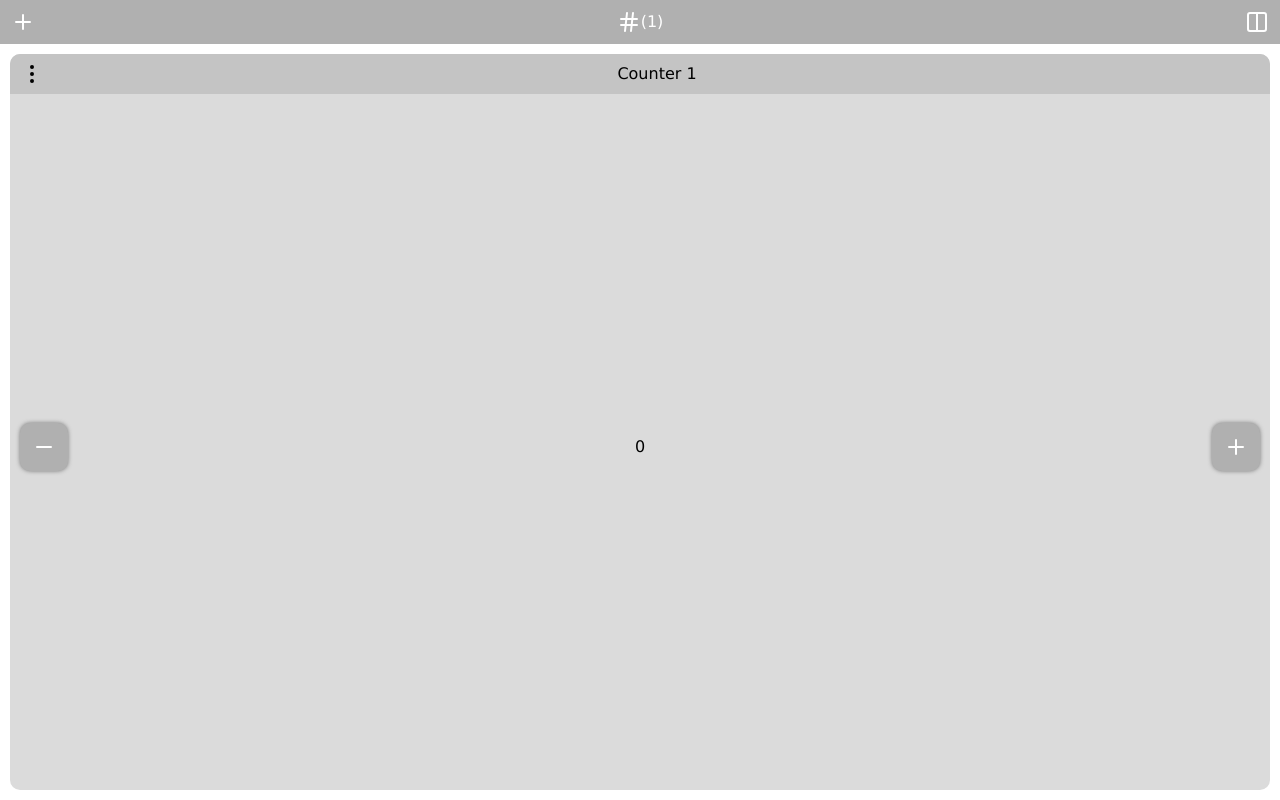
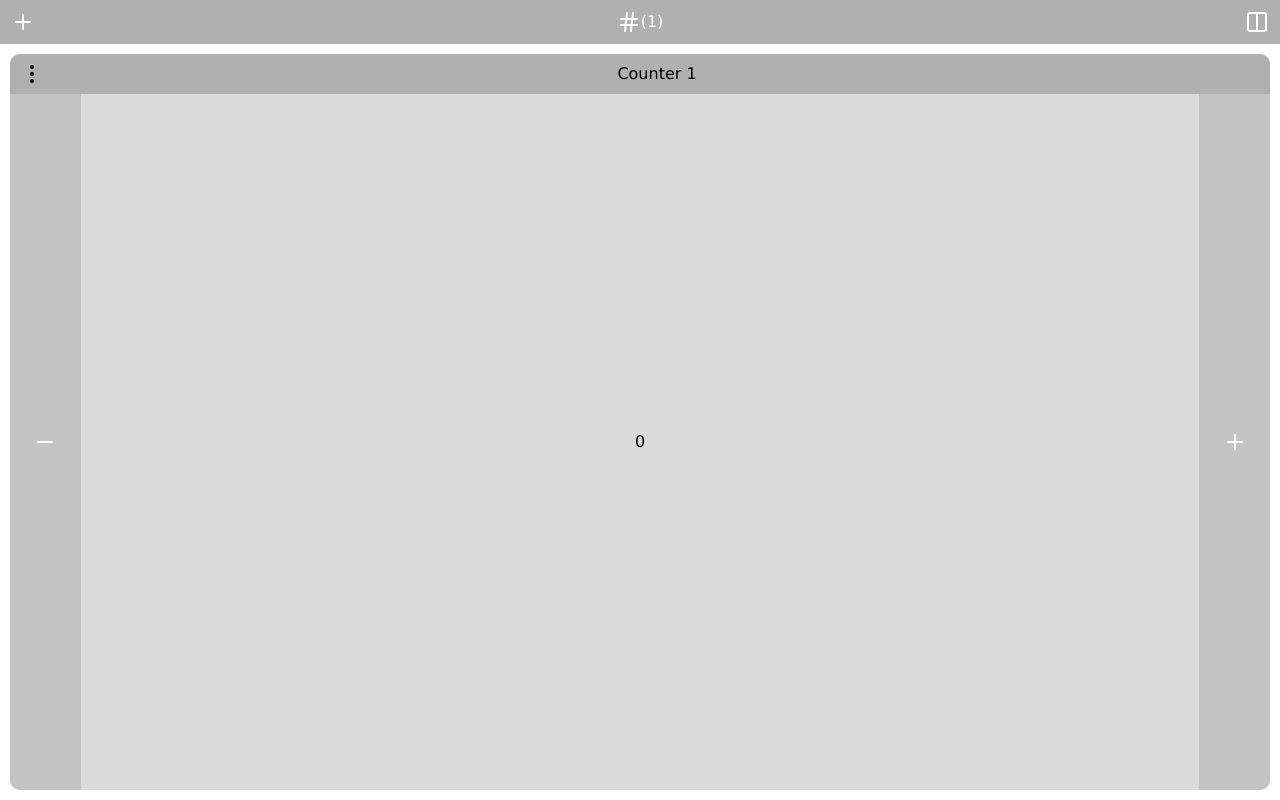
Before and after one commit to aurock-dev/counter, a Vue app: page / in a window 1280 px wide. Both pictures are taken after a click on the button 23 px from the left and 22 px from the top of the page. Built offline with nearby package versions, Linux system fonts and the light colour scheme.

Commit message:
💄 change button +/- style

```diff
--- a/src/components/Counter.vue
+++ b/src/components/Counter.vue
@@ -28,6 +28,8 @@ const counterName = computed({
     }
 })
 const currentColor = computed(() => currentCounter.value.color)
+const currentColorHeader = computed(() => currentCounter.value.color.replace('500', '700'))
+const currentColorButton = computed(() => currentCounter.value.color.replace('500', '600'))
 const rotated = computed(() => currentCounter.value.rotated)
 
 const currentCounter = computed(() => {
@@ -74,7 +76,7 @@ const changeColor = (color) => {
 <template>
     <div class="counter"
         :style="{ transform: rotated ? 'rotate(180deg)' : 'rotate(0deg)', backgroundColor: currentColor }">
-        <div class="counter__header" :style="{ backgroundColor: currentColor.replace('500', '600') }">
+        <div class="counter__header" :style="{ backgroundColor: currentColorHeader }">
             <div v-if="!isEditing" class="counter__option" :class="{ 'counter__option--open': optionsState }"
                 @click="toggleOptions">
                 <EllipsisVertical />
@@ -103,11 +105,11 @@ const changeColor = (color) => {
             </template>
         </div>
         <div class="counter__buttons">
-            <button class="counter__button" @click="decrement">
+            <button class="counter__button" @click="decrement" :style="{ backgroundColor: currentColorButton }">
                 <Minus />
             </button>
             <p class="counter__value">{{ counter }}</p>
-            <button class="counter__button" @click="increment">
+            <button class="counter__button" @click="increment" :style="{ backgroundColor: currentColorButton }">
                 <Plus />
             </button>
         </div>
@@ -119,7 +121,6 @@ const changeColor = (color) => {
     position: relative;
     display: flex;
     flex-direction: column;
-    gap: 10px;
     width: 100%;
     height: 100%;
     min-height: 120px;
@@ -179,19 +180,26 @@ const changeColor = (color) => {
 
     .counter__buttons {
         display: flex;
-        gap: 5px;
         align-items: center;
         justify-content: space-between;
         width: 100%;
         height: 100%;
-        padding: 10px;
 
         .counter__button {
-            width: 3em;
-            height: 3em;
+            width: 5em;
+            height: 100%;
+            padding: 0;
+            gap: 0;
+            border-radius: 0;
+            box-shadow: none;
         }
 
         .counter__value {
+            display: flex;
+            align-items: center;
+            justify-content: center;
+            width: 100%;
+            height: 100%;
             overflow: hidden;
             text-overflow: ellipsis;
         }
```
